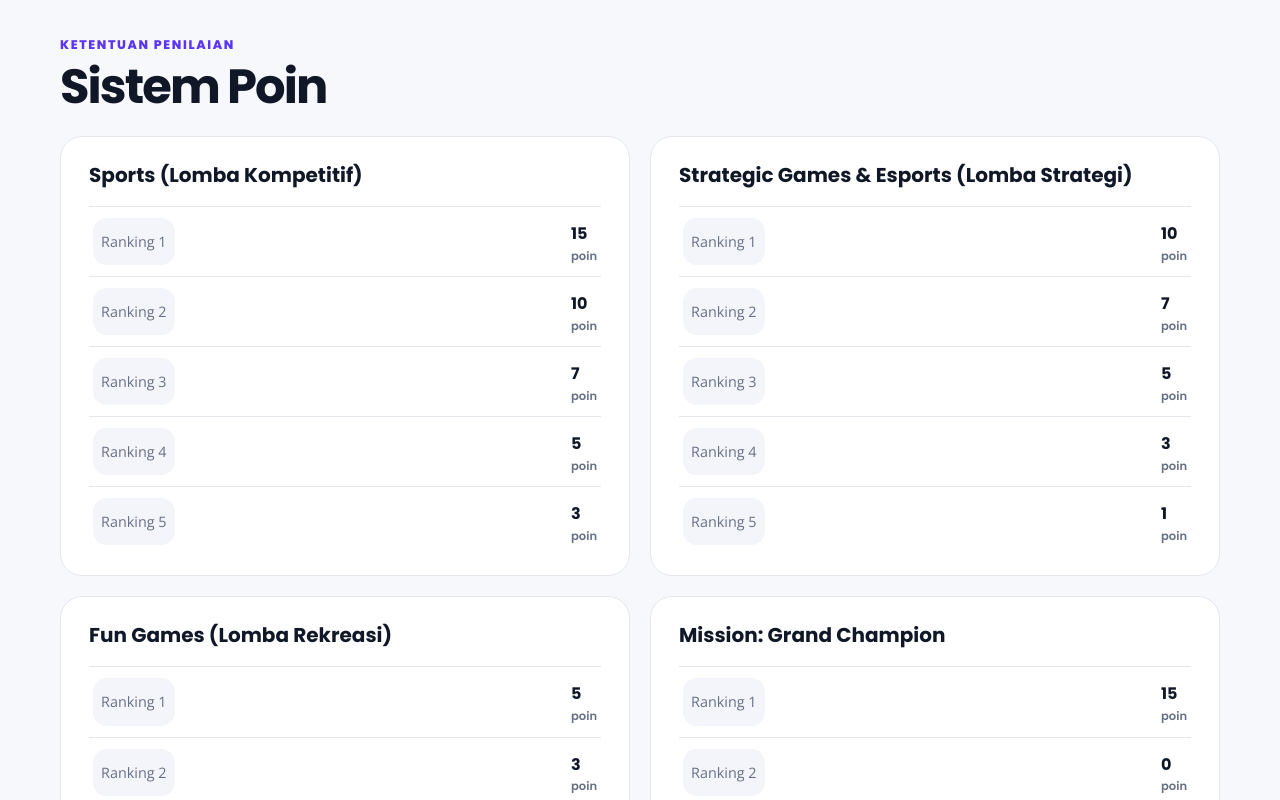
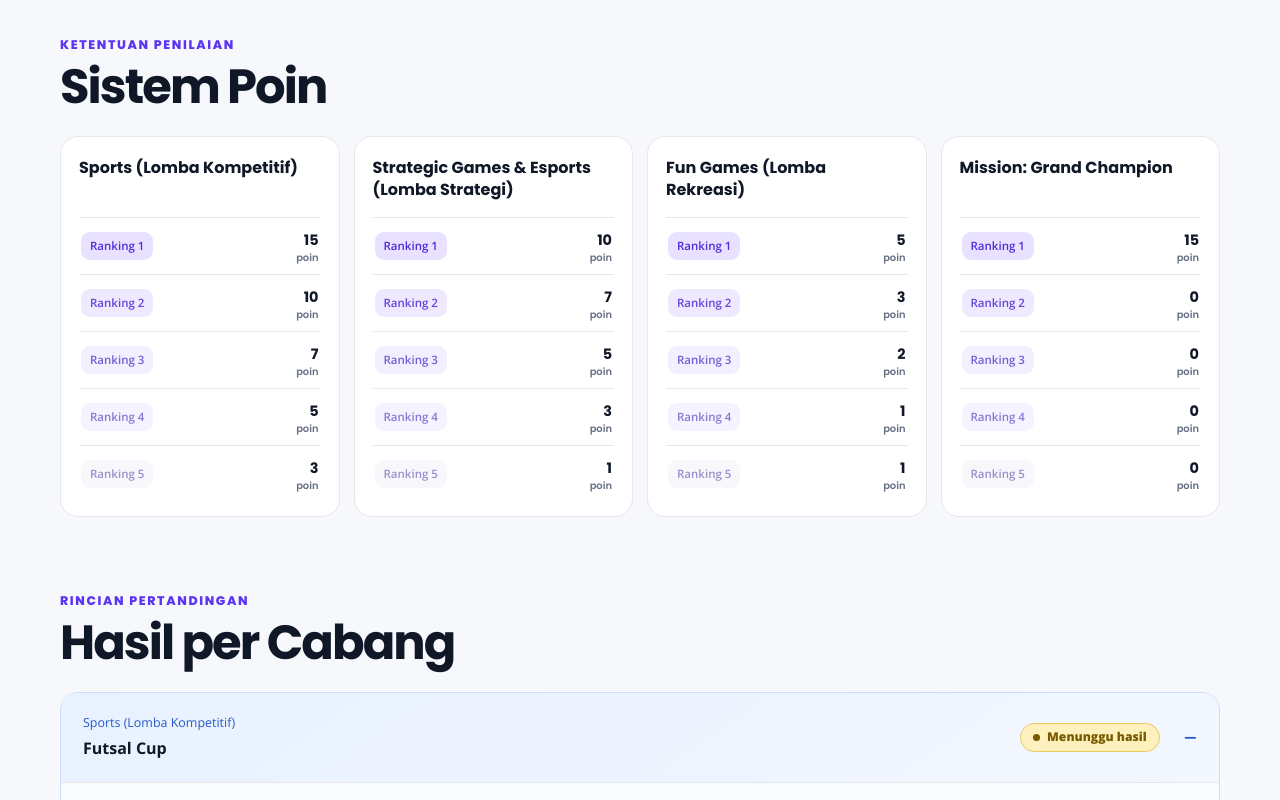
Before and after one commit to ruswanhidayat/portal-atlantik, a Next.js app: page /leaderboard in a window 1280 px wide. Shown: the part 1120-1920 px from the top of the page. Built offline with nearby package versions, Linux system fonts and the light colour scheme.

Commit message:
Refactor scoring grid and score card styles

```diff
--- a/app/globals.css
+++ b/app/globals.css
@@ -151,7 +151,7 @@ h3 { font-size: 1.25rem; line-height: 1.25; }
 .rank-1, .rank-2, .rank-3 { font-size: 1.25rem; }
 .point-total { color: var(--primary); font-size: 1.3rem; }
 .table-note { margin: 0; padding: 18px 20px; color: var(--muted); background: #f8f9fd; border-top: 1px solid var(--line); }
-.scoring-grid { display: grid; grid-template-columns: repeat(2, minmax(0, 1fr)); gap: 20px; }
+.scoring-grid { display: grid; grid-template-columns: repeat(4, minmax(0, 1fr)); gap: 14px; }
 .score-card { padding: 26px; border: 1px solid var(--line); border-radius: 22px; background: white; }
 .score-card h3 { min-height: 50px; margin-bottom: 20px; }
 .score-list { display: grid; grid-template-columns: repeat(5, minmax(0, 1fr)); gap: 8px; }
@@ -882,12 +882,15 @@ a.announcement-list-item:hover .announcement-list-arrow {
 /* Sistem poin berbentuk daftar */
 
 .score-card {
-  padding: 26px 28px;
+  padding: 20px 18px;
+  border-radius: 18px;
 }
 
 .score-card h3 {
-  min-height: 0;
-  margin-bottom: 18px;
+  min-height: 48px;
+  margin-bottom: 12px;
+  font-size: 1rem;
+  line-height: 1.35;
 }
 
 .score-list {
@@ -901,32 +904,73 @@ a.announcement-list-item:hover .announcement-list-arrow {
   display: flex;
   align-items: center;
   justify-content: space-between;
-  gap: 20px;
-  min-height: 50px;
-  padding: 11px 4px;
+  gap: 12px;
+  min-height: 44px;
+  padding: 8px 2px;
   border-top: 1px solid var(--line);
 }
 
 .score-row:last-child {
-  padding-bottom: 4px;
+  padding-bottom: 2px;
 }
 
+/* Badge ranking */
 .score-row > span {
-  color: var(--muted);
-  font-size: 0.9rem;
+  display: inline-flex;
+  align-items: center;
+  width: fit-content;
+  padding: 5px 9px;
+  border-radius: 9px;
+  color: #5338c7;
+  font-size: 0.72rem;
+  font-weight: 600;
+  white-space: nowrap;
+}
+
+/* Ranking 1 - warna paling kuat */
+.score-row:nth-child(1) > span {
+  color: #4f2bd9;
+  background: #e8e1ff;
+}
+
+/* Ranking 2 */
+.score-row:nth-child(2) > span {
+  color: #6246d8;
+  background: #eee9ff;
+}
+
+/* Ranking 3 */
+.score-row:nth-child(3) > span {
+  color: #755ed5;
+  background: #f2efff;
+}
+
+/* Ranking 4 */
+.score-row:nth-child(4) > span {
+  color: #8978d2;
+  background: #f5f3ff;
+}
+
+/* Ranking 5 - warna paling pudar */
+.score-row:nth-child(5) > span {
+  color: #9b8fc9;
+  background: #f8f7fc;
 }
 
 .score-row strong {
   flex: 0 0 auto;
   color: var(--text);
   font-family: var(--font-heading), Poppins, Arial, sans-serif;
-  font-size: 1rem;
+  font-size: 0.9rem;
+  text-align: right;
 }
 
 .score-row strong small {
+  display: block;
+  margin-top: -2px;
   color: var(--muted);
   font-family: inherit;
-  font-size: 0.72rem;
+  font-size: 0.62rem;
   font-weight: 600;
 }
 
```
